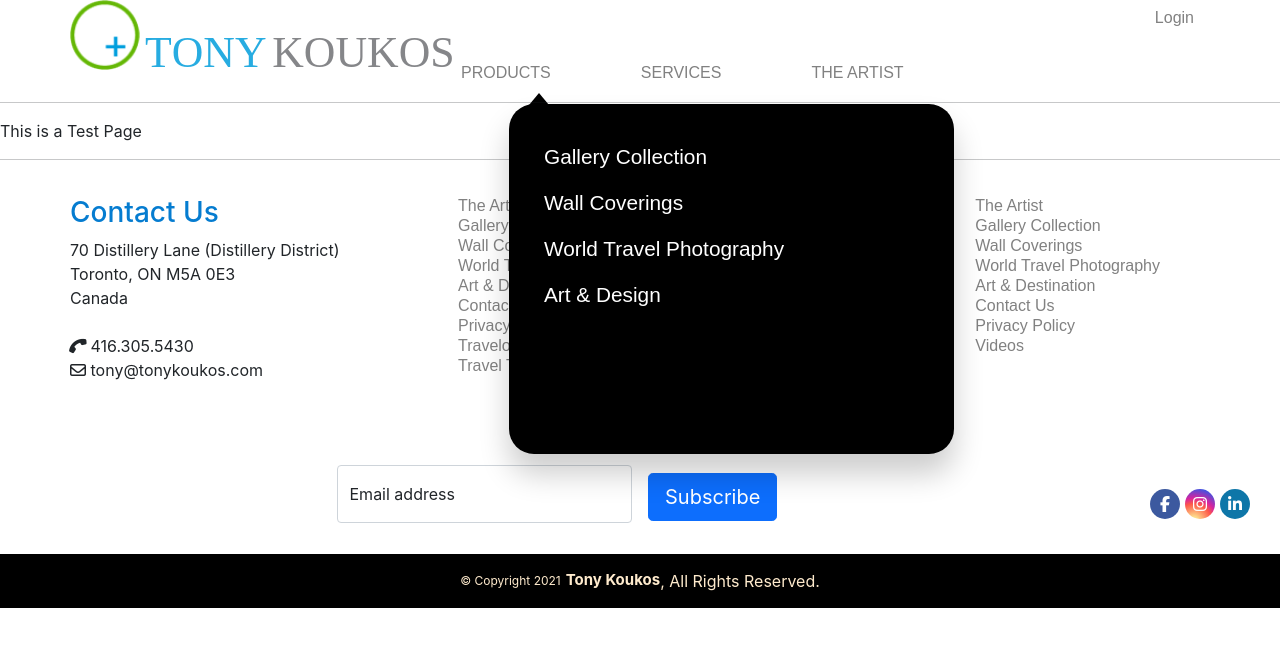
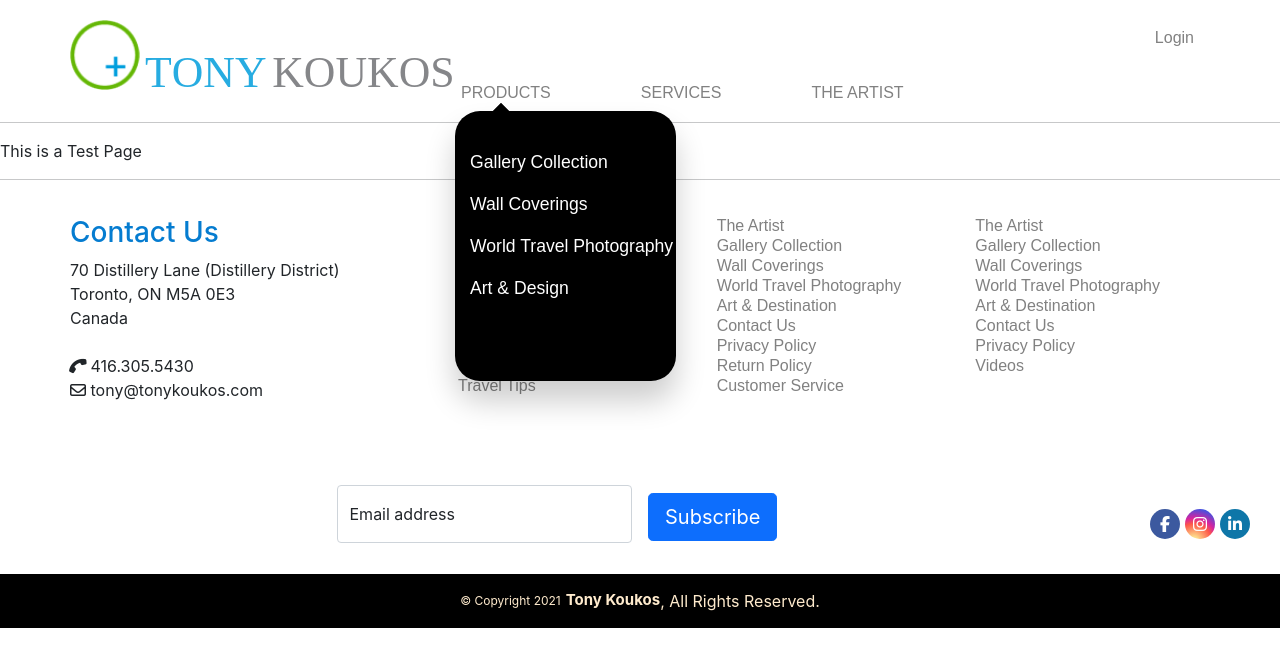
Before and after one commit to daze77/TKReactApp, a React (Create React App) app in the folder client/: page /TestPage in a window 1280 px wide. Both pictures are taken after a click on the item "PRODUCTS". Shown: the top 666 px of the page. Built offline with nearby package versions, Linux system fonts and the light colour scheme; a web font is replaced by a local one.

Commit message:
refactored the code for the main menu drop down overlay as the diamond and submenu overlay were laggy.  These changes now seem to have fixed this

```diff
--- a/client/src/components/NavBar/NavBar.css
+++ b/client/src/components/NavBar/NavBar.css
@@ -30,7 +30,7 @@
 
 
 nav.container{
-    padding: 0px;
+    padding: 20px 0px 0px 0px;
 }
 
 
@@ -259,18 +259,34 @@
     visibility: visible;
 }
 
-  @media only screen and (max-width: 745px) {
-      .navbarBranding #logoSymbolOnly{
-          display: block;
-      }
-      .navbarBranding #logoFull{
-          display: none;
-      }
-      #fullMenuList{
-          visibility: hidden;
-      }
-  }
 
+.ddiamond{
+    left: 0;
+    /* overflow: hidden; */
+    position: absolute;
+    bottom: -5px;
+    width: 100%;
+    height: 8px;
+    z-index: 1;
+}
+
+.ddiamond:after{
+    left: 50%;
+    border: 1px solid;
+    content: "";
+    display: block;
+    position: absolute;
+    top: -0.5px;
+    width: 12px;
+    height: 12px;
+    -webkit-transform: rotate(45deg);
+    transform: rotate(45deg);
+    -webkit-transform-origin: 0% 0;
+    transform-origin: 0% 0;
+    z-index: 1;
+    background-color: black;
+    border-color: black;
+}
 .diamond {
     width: 0;
     height: 0;
@@ -304,12 +320,12 @@
 
 .mainNavOverlay{
     display: block;
-    height: 350px;
-    width: 445px;
+    height: 16.875em;
+    width: 13.8125em;
     position: absolute;
     z-index: 1;
-    top: 81px;
-    left: 130px;
+    top: 8px;
+    left: 14px;
     background-color: rgba(0,0,0, 1);
     overflow-y: hidden;
     /* padding-left: .5em; */
@@ -319,7 +335,7 @@
 }
 
 
-.displayBlockStyle{
+.displayBlockStyle, .mainNavOverlay{
     display: block;
 }
 
@@ -332,6 +348,7 @@
 .mainNavOverlay ul {
     padding: 0px;
     margin: 20px 0px;
+    height: 350px;
 
 
 
@@ -341,8 +358,8 @@
     display: block;
     color: white;
     margin: 0px 15px;
-    padding: 20px 10px 0px 20px;
-    font-size: 1.3em;
+    padding: 20px 10px 0px 0px;
+    font-size: 1.1em;
     transition: transform .2s;
 }
 
@@ -352,3 +369,21 @@
 
 
 }
+
+
+@media only screen and (max-width: 768px) {
+    .navbarBranding #logoSymbolOnly{
+        display: block;
+    }
+    .navbarBranding #logoFull{
+        display: none;
+    }
+
+    .menuList{
+        visibility: hidden;
+    }
+
+    /* #fullMenuList{
+        visibility: hidden;
+    } */
+}
--- a/client/src/components/NavBar/NavBarAlternate2.js
+++ b/client/src/components/NavBar/NavBarAlternate2.js
@@ -63,7 +63,7 @@
         }
     }
 
-        let diamondClass = "diamond diamond-position"
+        let diamondClass = "ddiamond diamond-position"
 
 
 
@@ -115,13 +115,21 @@
 
                     <div class="col menuList" >
                         <ul class=" ">
-                            <span class={`mainNavOverlay ${mainNavDrop ? "displayBlockStyle" : "displayNoneStyle"}`}>
+                            <li  onClick={handleMainMenu}><span>PRODUCTS</span>
+                                <span class={`${diamondClass} ${!diamond1 ? "displayNoneStyle":"displayBlockStyle"}`}>
+                                    <span class={`mainNavOverlay `}>
                                         <ul class={`${!diamond1 ? "displayNoneStyle":"displayBlockStyle"}`} >
                                             <NavLink to="/GalleryCollection"><li class="">Gallery Collection</li></NavLink>
                                             <NavLink to="/WallCoverings"><li class="">Wall Coverings</li></NavLink>
                                             <NavLink to="/WorldTravelPhotography"><li class="">World Travel Photography</li></NavLink>
                                             <NavLink to="/ArtandDesign"><li class="">Art & Design</li></NavLink>
                                         </ul>
+                                    </span>
+                                </span>
+                            </li>
+                            <li onClick={handleMainMenu}><span>SERVICES</span>
+                                <span class={`${diamondClass} ${!diamond2? "displayNoneStyle":"displayBlockStyle"}` }>
+                                    <span class={`mainNavOverlay `}>
                                         <ul class={`${!diamond2 ? "displayNoneStyle":"displayBlockStyle"}`}>
                                                 <NavLink to="/HospitalityandDesign"><li class="">Hospitality & Design</li></NavLink>
                                                 <NavLink to="/Installations"><li class="m">Installations</li></NavLink>
@@ -129,23 +137,20 @@
                                                 <NavLink to="/TheFrameShop"><li class="">The Frame Shop</li></NavLink>
                                                 <NavLink to="/PrintingandServices"><li class="">Printing & Services</li></NavLink>
                                         </ul>
+                                    </span>
+                                </span>
+                            </li>
+                            <li onClick={handleMainMenu}><span>THE ARTIST</span>
+                                <span class={`${diamondClass} ${!diamond3? "displayNoneStyle":"displayBlockStyle"}`}>
+                                    <span class={`mainNavOverlay `}>
                                     <ul class={`${!diamond3 ? "displayNoneStyle":"displayBlockStyle"}`} >
                                         <NavLink to="/TheArtist"><li class="">The Artist</li></NavLink>
                                         <NavLink to="/Testimonials"><li class="">Testimonials</li></NavLink>
                                         <NavLink to="/Contact"><li class="">Contact</li></NavLink>
                                     </ul>
                                     </span>
-                            <li  onClick={handleMainMenu}><span>PRODUCTS</span>
-                                <span class={`${diamondClass} ${!diamond1 ? "displayNoneStyle":"displayBlockStyle"}`}></span>
-
+                                </span>
                             </li>
-                            <li onClick={handleMainMenu}><span>SERVICES</span>
-                                <span class={`${diamondClass} ${!diamond2? "displayNoneStyle":"displayBlockStyle"}` }></span>
-                            </li>
-                            <li onClick={handleMainMenu}><span>THE ARTIST</span>
-                                <span class={`${diamondClass} ${!diamond3? "displayNoneStyle":"displayBlockStyle"}`}></span>
-                            </li>
-
                         </ul>
                     </div>
                     <div class="col-auto">
--- a/client/src/pages/TestPage.js
+++ b/client/src/pages/TestPage.js
@@ -1,4 +1,6 @@
 import React from 'react'
+
+import './pages.css'
 
 // import NavBarAlt from '../components/NavBar/NavBarAlternate'
 import NavBarAlt2 from '../components/NavBar/NavBarAlternate2'
```
Lines whose indentation alone changed are shown as unchanged.
